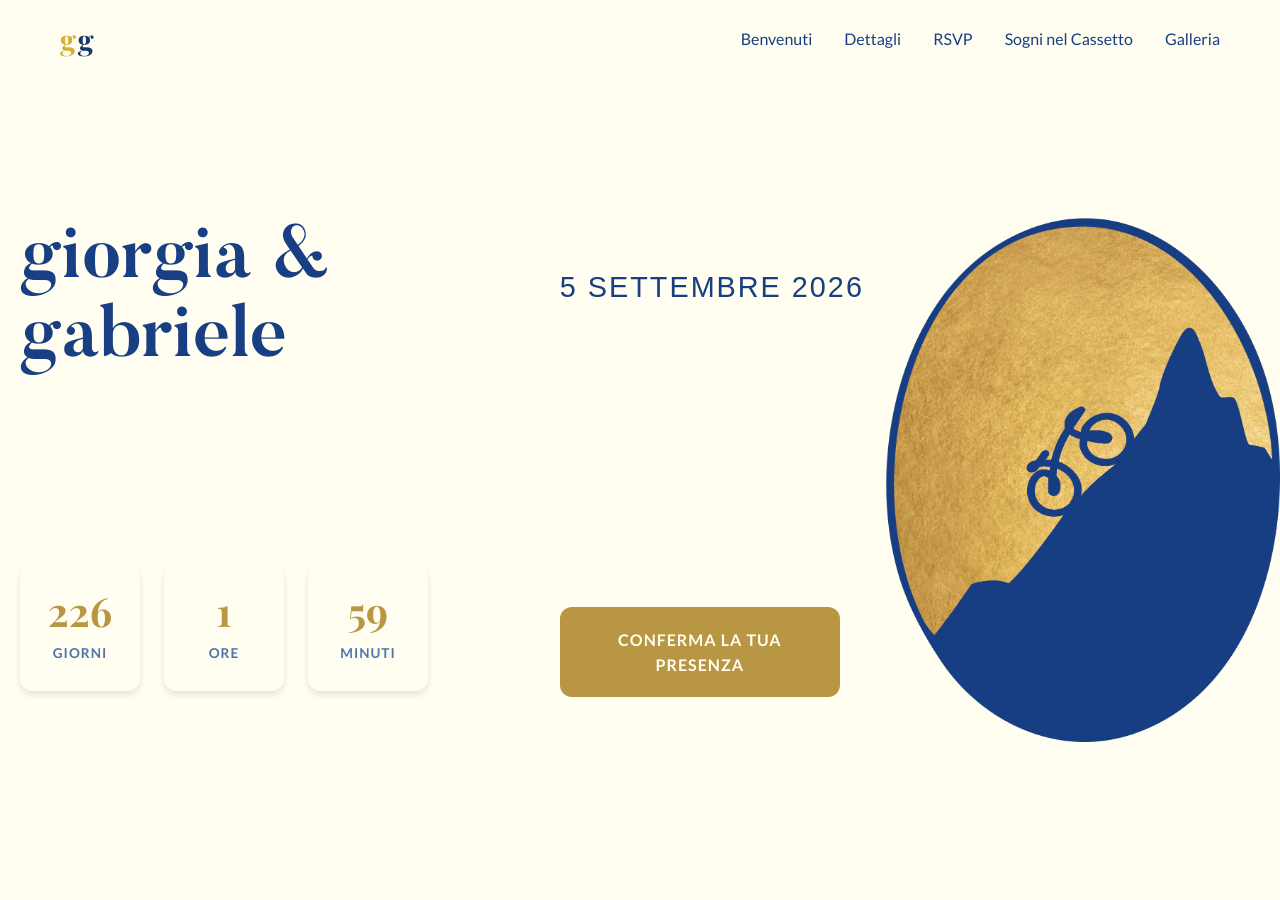
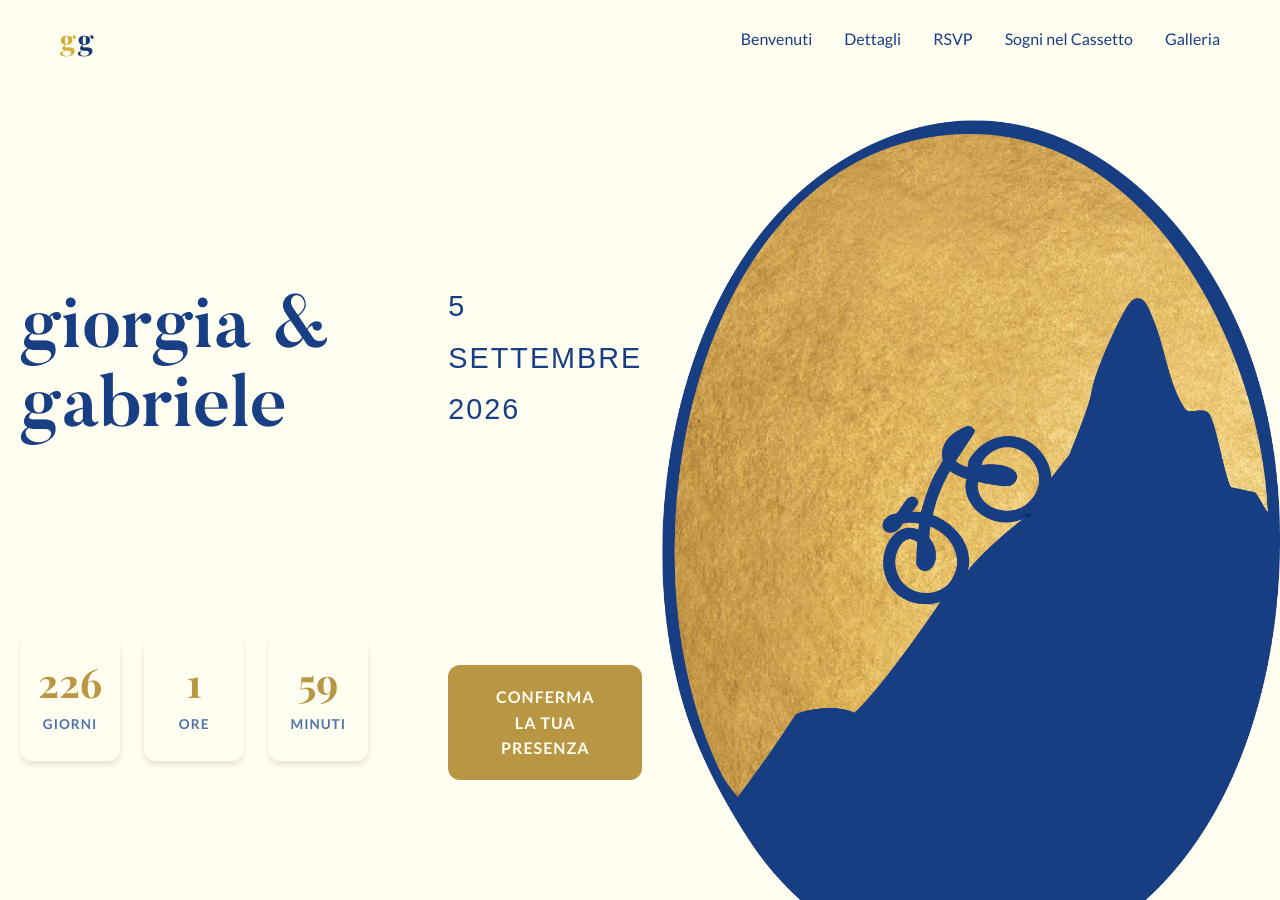
Before and after one commit to knives85/gio-ga, a Jekyll site: the page built from index.html, in a window 1280 px wide and 900 px high. Built offline with Jekyll 4.4.1, drawn with Linux system fonts in a browser that asks for light colours; some web fonts are replaced.

```diff
--- a/assets/css/style.css
+++ b/assets/css/style.css
@@ -243,12 +243,7 @@
 
 .hero-image img {
     width: 100%;
-    max-width: 500px;
     height: auto;
-    aspect-ratio: 3/4;
-    object-fit: fill;
-    object-position: center;
-    border-radius: 20px;
     /*box-shadow: var(--shadow-lg);*/
     /*transition: transform 0.3s ease;*/
 }
@@ -1592,7 +1587,6 @@
 
     .hero-image img {
         height: 400px;
-        border-radius: 15px;
     }
 
     .names {
```
